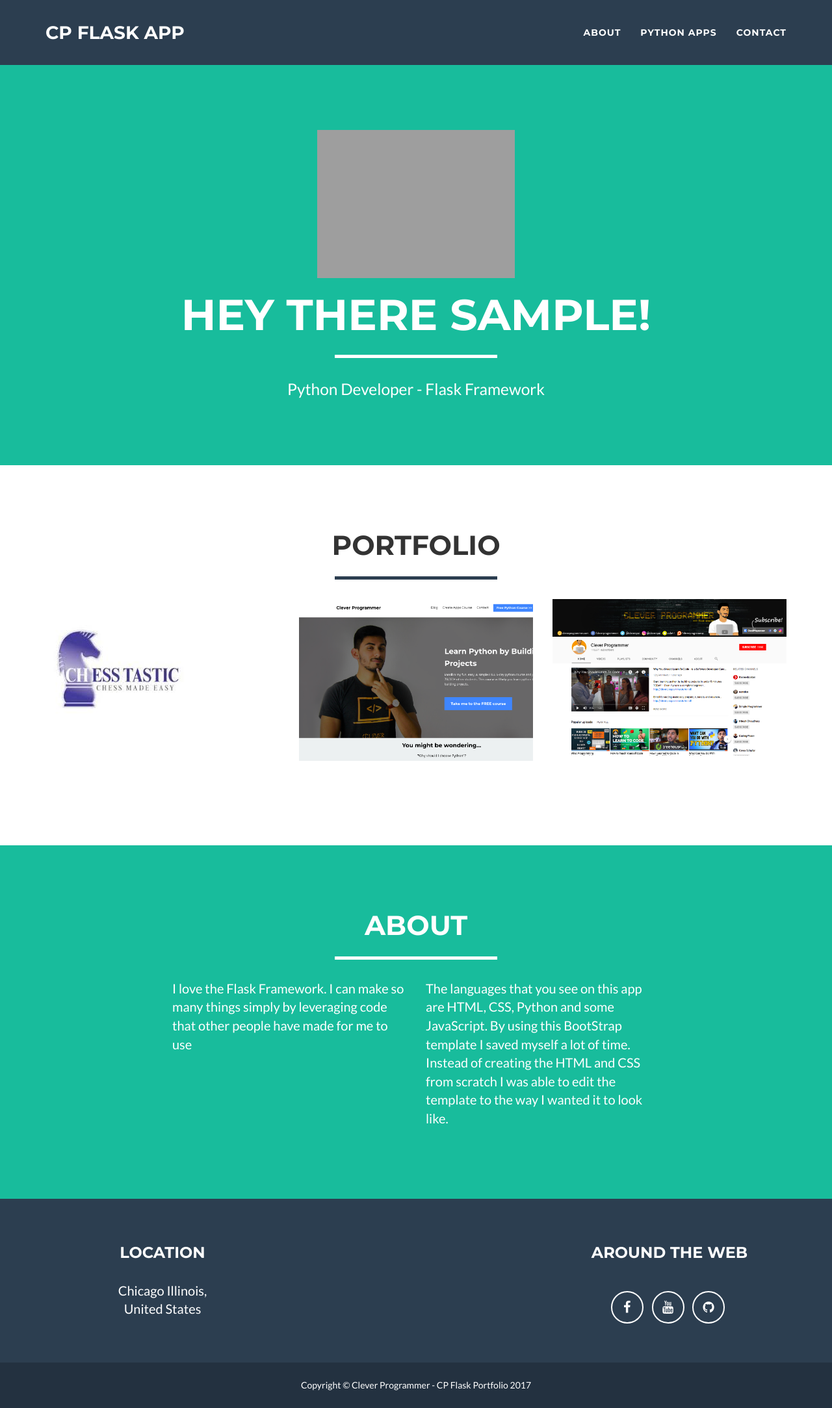
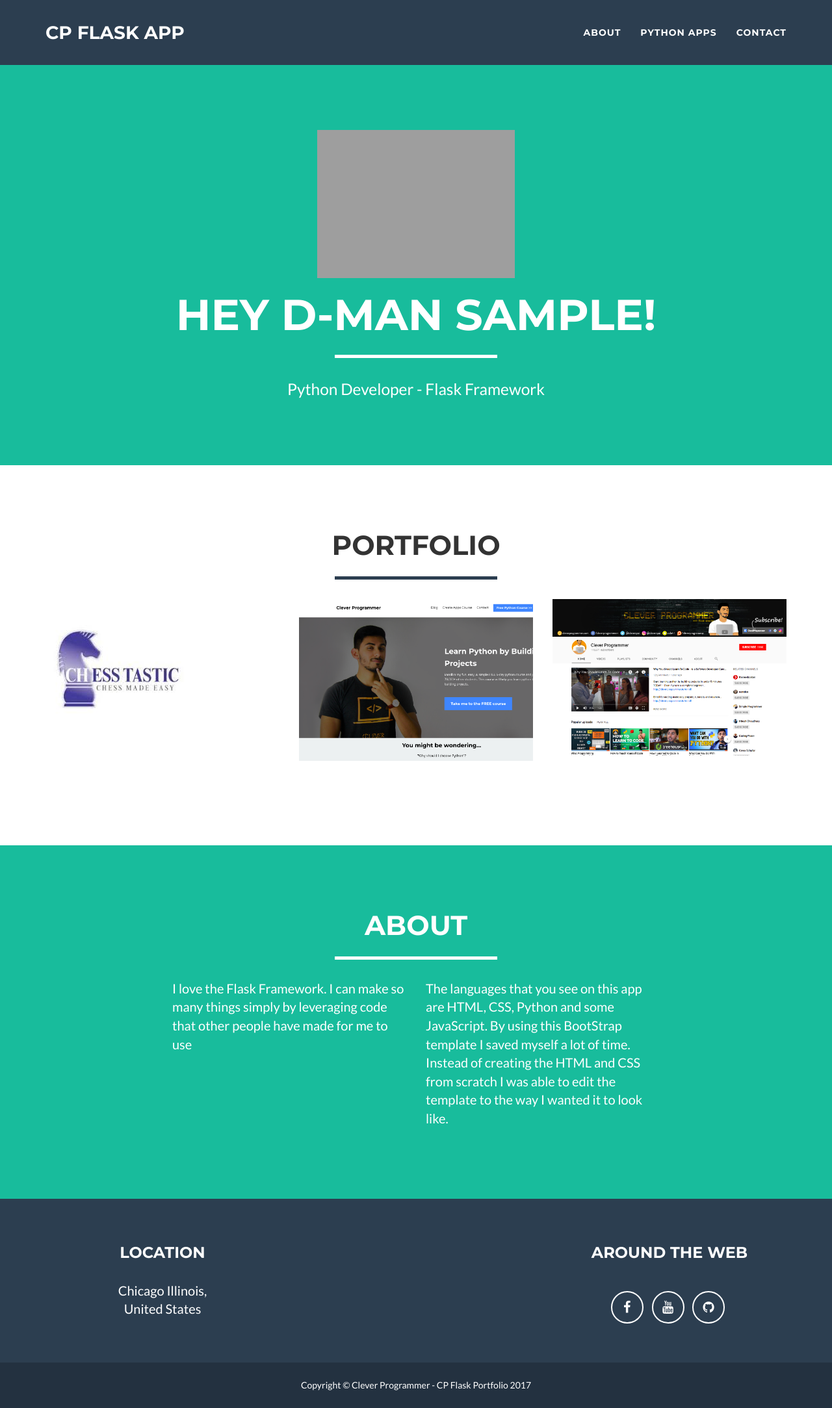
Before and after one commit to denisddesigner/cp_flask_app, a Flask app: a page that uses templates/index.html in a window 1280 px wide. Shown: the whole page at 65% size. Run offline with Flask 2, Linux system fonts and the light colour scheme; some libraries are stand-ins or nearby versions; grey boxes are pictures that could not be loaded.

Commit message:
Update index.html

```diff
--- a/templates/index.html
+++ b/templates/index.html
@@ -85,7 +85,7 @@
                 <div class="col-lg-12">
                     <img class="img-responsive" src="/static/img/learn_python.jpeg" alt="" width="304"height="236">
                     <div class="intro-text">
-                        <h1 class="name">Hey there {{name}}!</h1>
+                        <h1 class="name">Hey D-MAN {{name}}!</h1>
                         <hr class="star-light">
                         <span class="skills">Python Developer - Flask Framework</span>
                     </div>
```
